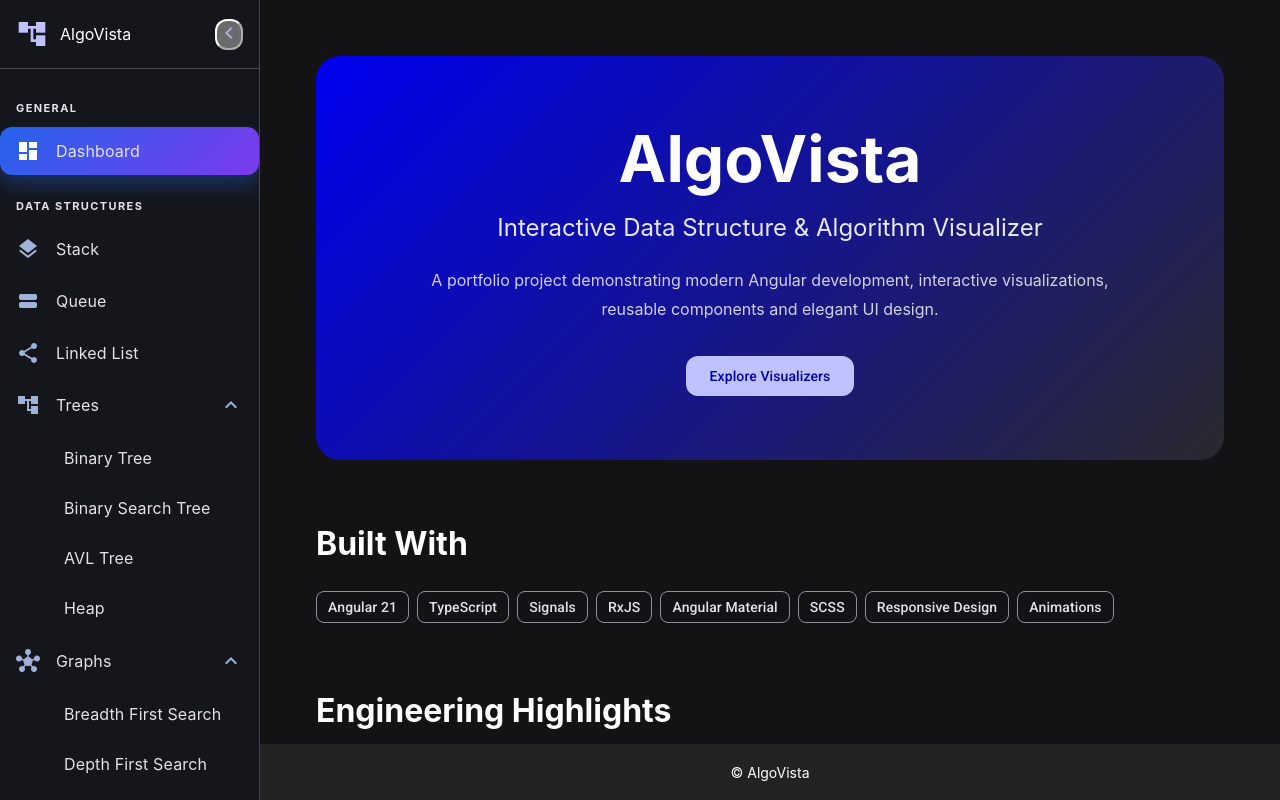
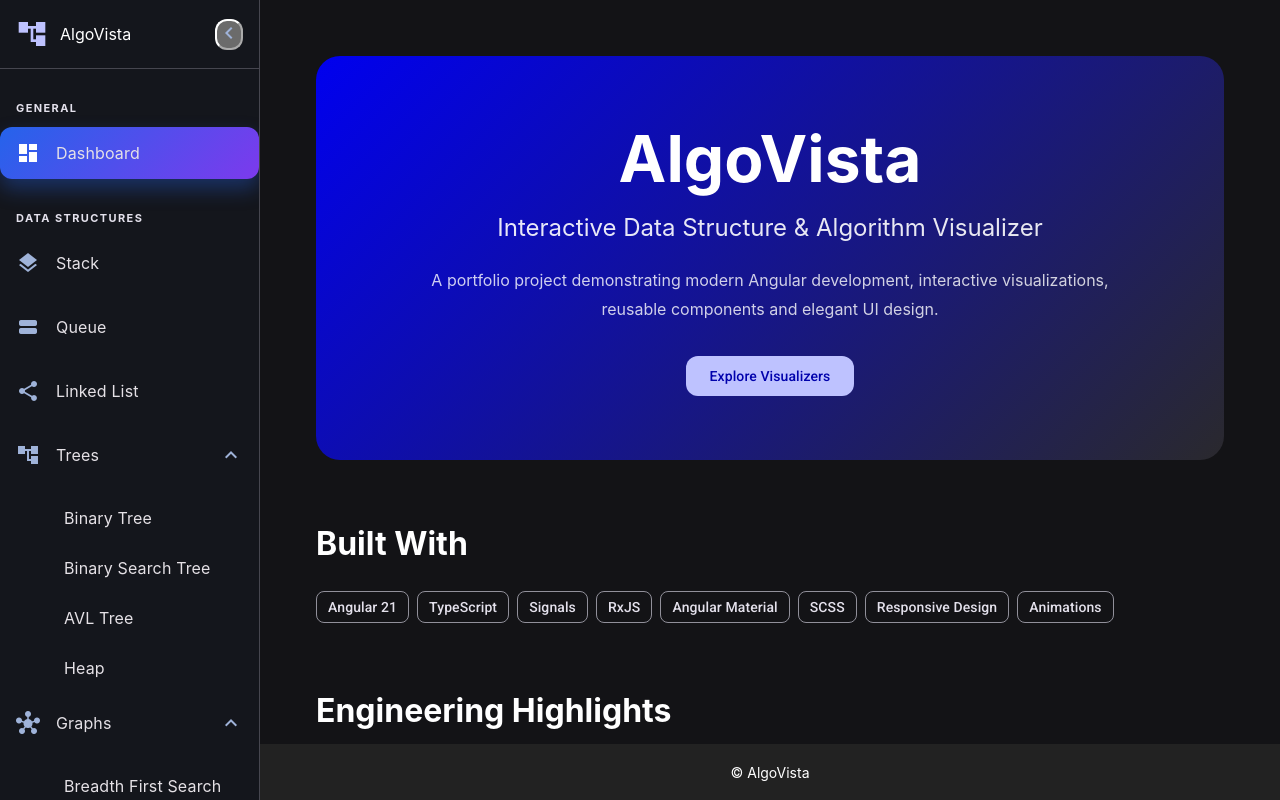
Before and after one commit to Gobika-Krishna/algovista, an Angular app: page /home in a window 1280 px wide. Built offline with nearby package versions, Linux system fonts and the light colour scheme.

Commit message:
Responsive Layout -Sidebar

```diff
--- a/src/app/layout/sidebar/sidebar.scss
+++ b/src/app/layout/sidebar/sidebar.scss
@@ -80,7 +80,8 @@ background: #14161c;
   display: flex;
   align-items: center;
   justify-content: space-between;
-  height: 48px;
+  height: 52px;
+  margin-bottom: 8px;
   padding: 0 16px;
   border-radius: 12px;
   cursor: pointer;
```
